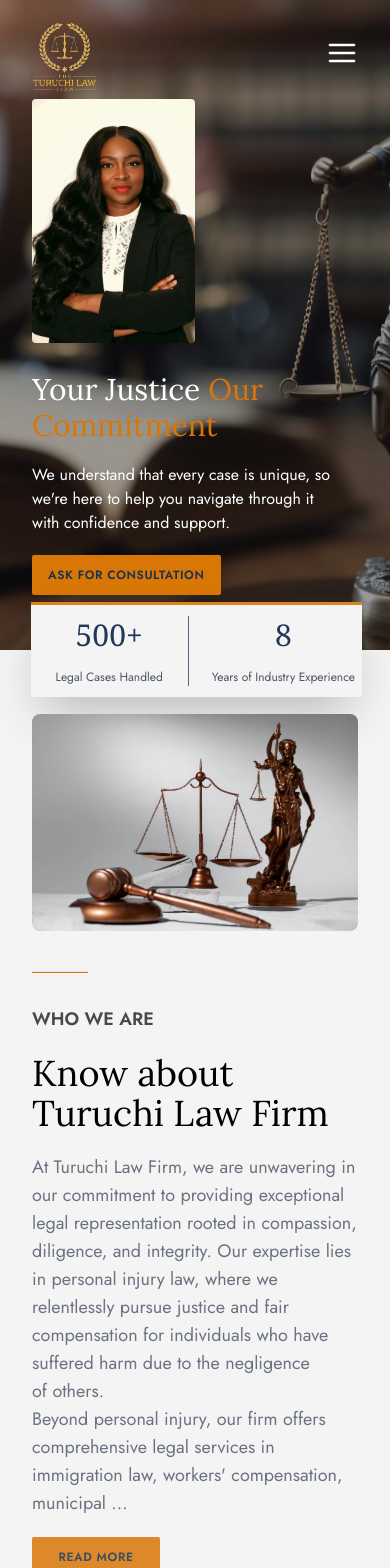
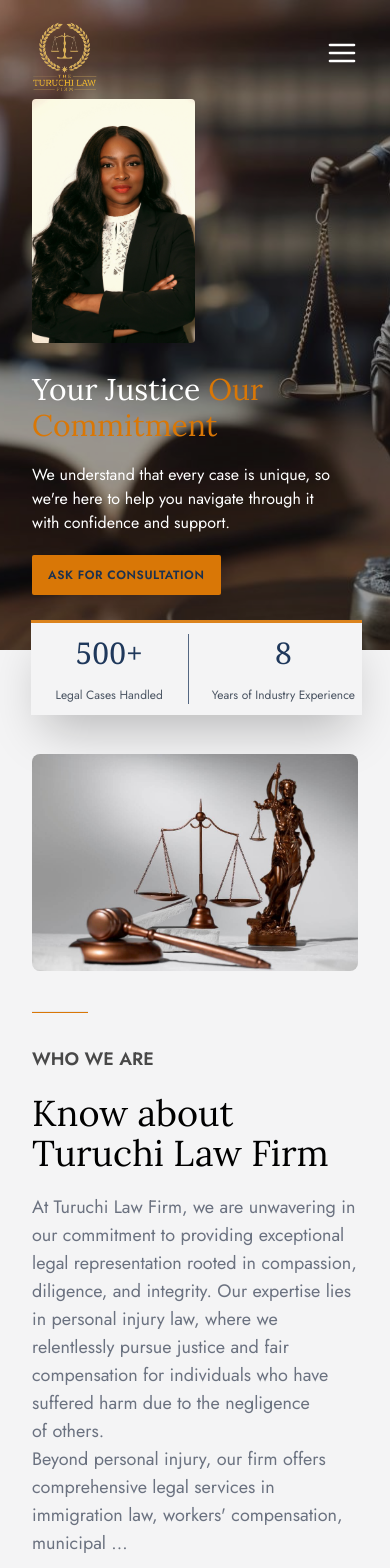
Before and after one commit to mhista/ttlFirm, a Next.js app in the folder ttlfirm/: page / in a window 390 px wide. Shown: the top 1568 px of the page. Built offline with nearby package versions, Linux system fonts and the light colour scheme.

Commit message:
made new changes

```diff
--- a/ttlfirm/app/page.jsx
+++ b/ttlfirm/app/page.jsx
@@ -13,7 +13,7 @@
 const Home = () => {
   return (
     <div className="relative h-[full]">
-    <div className="absolute z-[70]  w-[85%] md:w-[60%] justify-center items-center right-[28px] sm:right-[48px] md:right-11 lg:right-14 top-[-48px] md:top-[-90px] md:pr-4 bg-zinc-100  flex flex-row shadow-2xl border-amber-600 border-opacity-90 border-t-[3px] gap:3 md:gap-5">
+    <div className="absolute z-[70]  w-[85%] md:w-[60%] justify-center items-center right-[28px] sm:right-[48px] md:right-11 lg:right-14 top-[-30px] md:top-[-90px] md:pr-4 bg-zinc-100  flex flex-row shadow-2xl border-amber-600 border-opacity-90 border-t-[3px] gap:3 md:gap-5">
         <Countdown countToUse={500} subtitle={'Legal Cases Handled'} sign={'+'} timer={10}/>
         <div className="w-[1px] bg-[#1f385b] h-[70px] md:h-[100px] opacity-75 mr-4 md:mr-0"></div>
         <Countdown countToUse={8} subtitle={'Years of Industry Experience'} timer={100}/>
--- a/ttlfirm/components/common/section2.jsx
+++ b/ttlfirm/components/common/section2.jsx
@@ -1,6 +1,6 @@
 const Section2 = ({children}) => {
   return (
-    <div className="w-full relative flex justify-center items-center bg-zinc-100 text-black z-[60]">
+    <div className="w-full relative flex justify-center items-center bg-zinc-100 text-black z-[60] ">
       {children}
     </div>
   );
--- a/ttlfirm/components/pages/home/aboutUs.jsx
+++ b/ttlfirm/components/pages/home/aboutUs.jsx
@@ -3,7 +3,7 @@
 
 const AboutUs = () => {
   return (
-    <div className="relative section1 w-full flex flex-col md:flex-row justify-around items-center md:gap-10 lg:gap-5 py-16 px-8 md:px-0 lg:pl-24">
+    <div className="relative section1 w-full flex flex-col md:flex-row justify-around items-center md:gap-10 lg:gap-5 py-16 px-8 md:px-0 lg:pl-24 mt-10 sm:mt-0">
       <div className="flex w-full flex-col md:flex-row sm:items-center sm:justify-center relative  md:pl-7 pb-7 md:gap-7">
         <Image
           className="relative z-30  md:h-[300px] object-cover md:w-[300px] lg:h-[400px] lg:w-[400px] rounded-lg"
```
